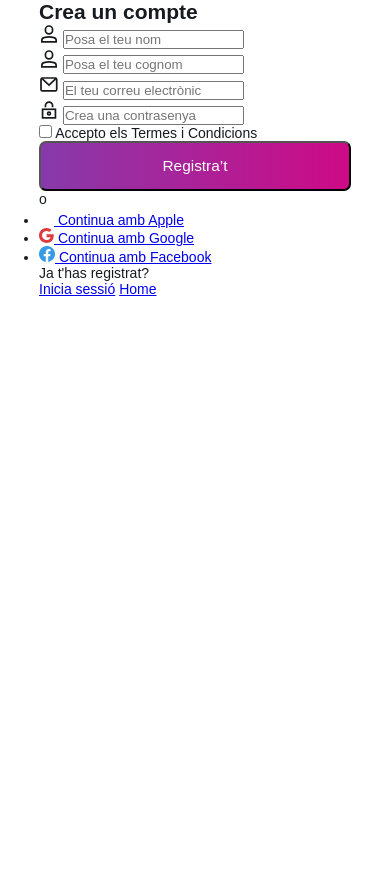
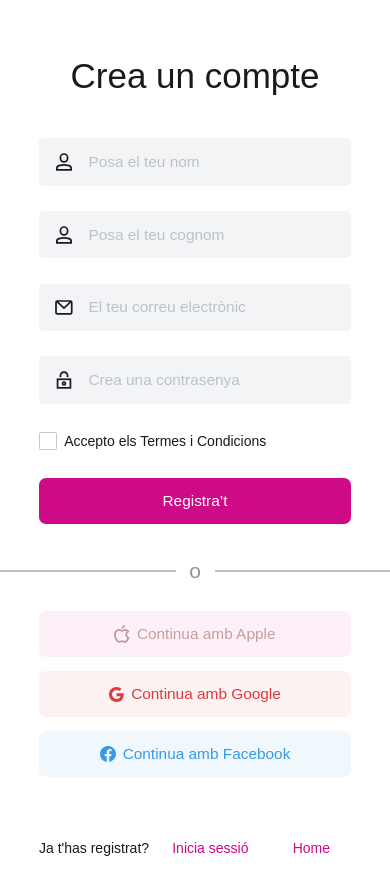
Before and after one commit to annaLucian/ITAlumni-Workspace, a website: page src/views/register.html in a window 390 px wide. Before the commit the page ends 844 px from the top, so only its background shows below. Drawn offline with Linux system fonts and the light colour scheme; a web font is replaced by a local one.

Commit message:
feat(register): finish version layout and css mobile

```diff
--- a/src/main.ts
+++ b/src/main.ts
@@ -1,6 +1,7 @@
 console.log('hoola');
 console.log('🚀 ¡main.ts cargado correctamente!');
 console.log('🚀 ¡main.ts cargado correctamente, nuevoooo!');
+console.log('helloooo');
 
 type User = {
     name: string;
--- a/src/styles/global.css
+++ b/src/styles/global.css
@@ -40,6 +40,8 @@ body {
     background-color: var(--bg-body);
     color: var(--text-primary);
     font-body: 1rem;
+}
+.body--mobile {
     height: 100vh;
 }
 
@@ -56,7 +58,7 @@ body {
 }
 
 @media (min-width: 1024px) {
-    body {
+    .body--mobile {
         height: auto;
     }
 }
--- a/src/styles/navbar.css
+++ b/src/styles/navbar.css
@@ -132,6 +132,7 @@
     .btn--gradient {
         color: var(--bg-body);
         background: linear-gradient(to right, var(--color-secundary), var(--color-primary));
+        border: none;
     }
 }
 
--- a/src/styles/register.css
+++ b/src/styles/register.css
@@ -1,4 +1,173 @@
-.register-page {
+.register-card,
+.social-register {
     max-width: 80%;
     margin: 0 auto;
+    margin-top: 4rem;
+    display: flex;
+    flex-direction: column;
+    align-items: center;
+    justify-content: center;
 }
+.register-card__header {
+    text-align: center;
+}
+.register-card__title {
+    font-size: 2.5rem;
+    font-weight: 400;
+    color: var(--text-primary);
+}
+.register-form {
+    width: 100%;
+    margin: 3rem 2rem 2.5rem;
+}
+.register-form__group {
+    width: 100%;
+    background: var(--bg-input);
+    border-radius: 0.3rem;
+    margin-bottom: 1.8rem;
+    display: flex;
+    padding: 0 1.1rem;
+    align-items: center;
+    gap: 1rem;
+}
+.register-form__icon {
+    width: 1.6rem;
+}
+.register-form__input {
+    background: none;
+    border: 0;
+    width: 100%;
+    height: 3.4rem;
+    line-height: 1;
+    font-size: 1.1rem;
+}
+
+.register-form__input::placeholder {
+    color: #bcc1ca;
+}
+
+.register-form__input:focus {
+    border: none;
+    outline: none;
+}
+
+.register-form__checkbox-group {
+    margin: 2rem 0 2rem;
+    display: flex;
+    align-items: center;
+    gap: 0.5rem;
+}
+.register-form__checkbox {
+    appearance: none;
+    -webkit-appearance: none;
+    width: 1.3rem;
+    height: 1.3rem;
+    border: 1px solid #c5c9cf;
+    border-radius: 0.1rem;
+    background-color: #ffffff;
+    cursor: pointer;
+    display: inline-grid;
+    place-content: center;
+    transition: all 0.2s ease-in-out;
+}
+
+.register-form__checkbox:hover {
+    border-color: #e6007e;
+}
+
+.register-form__checkbox:checked {
+    background-color: #e6007e;
+    border-color: #e6007e;
+}
+
+.register-form__checkbox:checked::before {
+    content: '';
+    width: 5px;
+    height: 10px;
+    border: solid white;
+    border-width: 0 2px 2px 0;
+    transform: rotate(45deg);
+    margin-bottom: 2px;
+}
+
+.register-form__submit {
+    background: var(--color-primary);
+    border: none;
+    font-size: 1.1rem;
+}
+
+.divider {
+    width: 100%;
+    display: flex;
+    align-items: center;
+    justify-content: center;
+}
+
+.divider__line {
+    width: 45%;
+    border: 1px solid #bcc1ca;
+}
+
+.divider__text {
+    text-align: center;
+    width: 10%;
+    font-size: 1.5rem;
+    color: #9095a0;
+}
+.social-register {
+    margin-top: 2rem;
+}
+
+.social-register__list {
+    list-style: none;
+    width: 100%;
+    display: flex;
+    flex-direction: column;
+    align-items: center;
+    gap: 1rem;
+}
+.social-register__item {
+    width: 100%;
+}
+
+.btn--social {
+    text-decoration: none;
+    display: flex;
+    justify-content: center;
+    align-items: center;
+    gap: 0.5rem;
+    width: 100%;
+    font-size: 1.1rem;
+    padding: 1rem 0;
+    border-radius: 0.5rem;
+}
+.btn--apple {
+    background: var(--color-btn-secundary);
+    color: #c59e9e;
+}
+.btn--apple img {
+    width: 1.1rem;
+}
+
+.btn--google {
+    background: #fdf2f2;
+    color: #de3b40;
+}
+
+.btn--facebook {
+    background: #f1f8fd;
+    color: #379ae6;
+}
+.register-card__footer {
+    max-width: 80%;
+    margin: 3rem auto;
+    display: flex;
+    justify-content: space-between;
+    align-items: center;
+}
+
+.register-card__login-link {
+    color: var(--color-primary);
+    text-decoration: none;
+    padding: 1.5rem;
+}
--- a/src/views/register.html
+++ b/src/views/register.html
@@ -100,19 +100,19 @@
             <section class="social-register" aria-label="Registre amb xarxes socials">
                 <ul class="social-register__list">
                     <li class="social-register__item">
-                        <a href="#" class="btn btn--social btn--apple" aria-label="Continua amb Apple">
-                            <img src="../../public/assets/icons/register/icon-apple.svg" alt="" aria-hidden="true" />
+                        <a href="#" class="btn--social btn--apple" aria-label="Continua amb Apple">
+                            <img src="../../public/assets/icons/register/icon-apple.png" alt="" aria-hidden="true" />
                             <span>Continua amb Apple</span>
                         </a>
                     </li>
                     <li class="social-register__item">
-                        <a href="#" class="btn btn--social btn--google" aria-label="Continua amb Google">
+                        <a href="#" class="btn--social btn--google" aria-label="Continua amb Google">
                             <img src="../../public/assets/icons/register/icon-gmail.svg" alt="" aria-hidden="true" />
                             <span>Continua amb Google</span>
                         </a>
                     </li>
                     <li class="social-register__item">
-                        <a href="#" class="btn btn--social btn--facebook" aria-label="Continua amb Facebook">
+                        <a href="#" class="btn--social btn--facebook" aria-label="Continua amb Facebook">
                             <img
                                 src="../../public/assets/icons/register/icon-register-fb.svg"
                                 alt=""
@@ -126,7 +126,7 @@
             <footer class="register-card__footer">
                 <p>Ja t'has registrat?</p>
                 <a href="./login.html" class="register-card__login-link">Inicia sessió</a>
-                <a href="../../index.html">Home</a>
+                <a href="../../index.html" class="register-card__login-link">Home</a>
             </footer>
         </main>
     </body>
```
Also changed, not shown: index.html (+1 -1 lines), public/assets/icons/register/icon-apple.png (added), public/assets/icons/register/icon-apple.svg (deleted).
